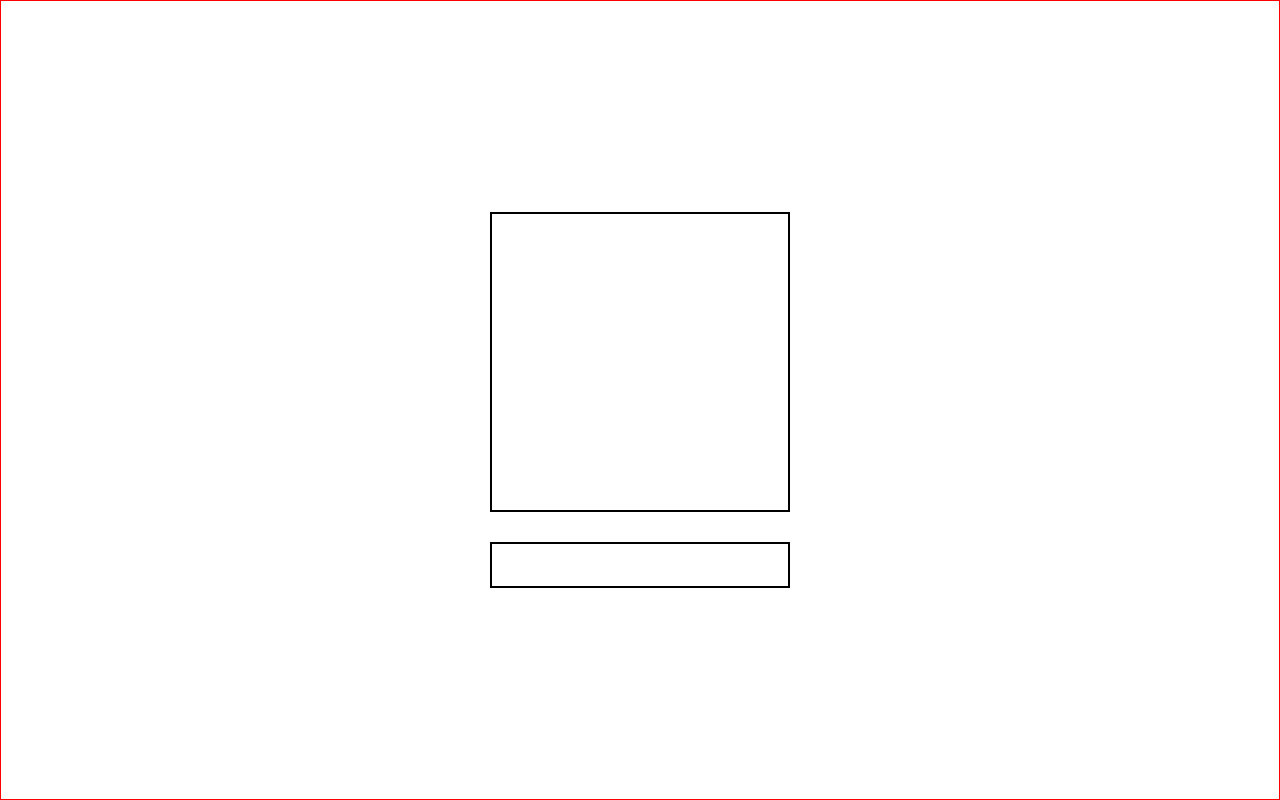
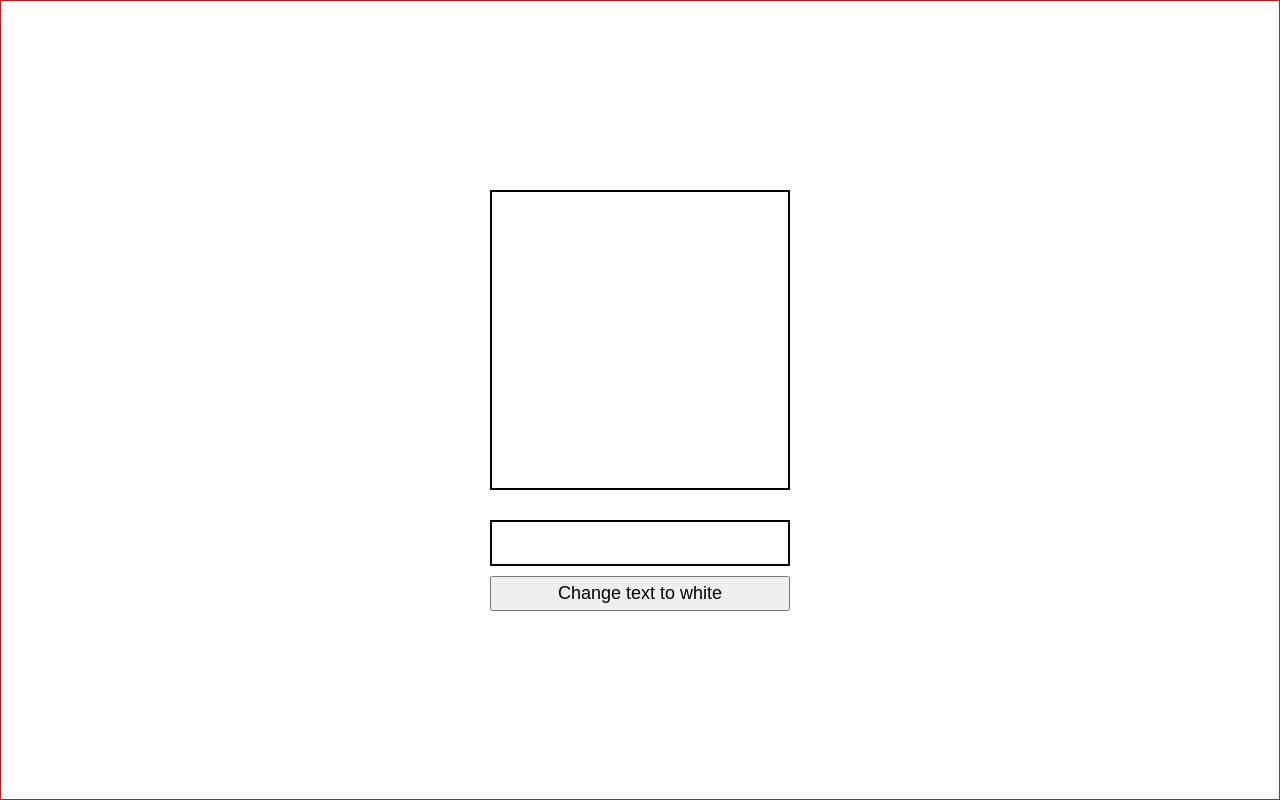
Before and after one commit to tadanama/react-square-color, a React (Vite) app: page / in a window 1280 px wide. Built offline with nearby package versions, Linux system fonts and the light colour scheme.

Commit message:
Add "Change to white text" button in Input component

```diff
--- a/src/Input.jsx
+++ b/src/Input.jsx
@@ -10,6 +10,8 @@ function Input({ color, setColor }) {
 				value={color}
 				onChange={(e) => setColor(e.target.value)}
 			/>
+            <br />
+            <button>Change text to white</button>
 		</section>
 	);
 }
--- a/src/index.css
+++ b/src/index.css
@@ -33,3 +33,10 @@ article .square {
 	border: 2px solid black;
 	font-size: 19px;
 }
+
+section button {
+  width: 100%;
+  margin-top: 10px;
+  padding: 5px 10px;
+  font-size: 18px;
+}
```
